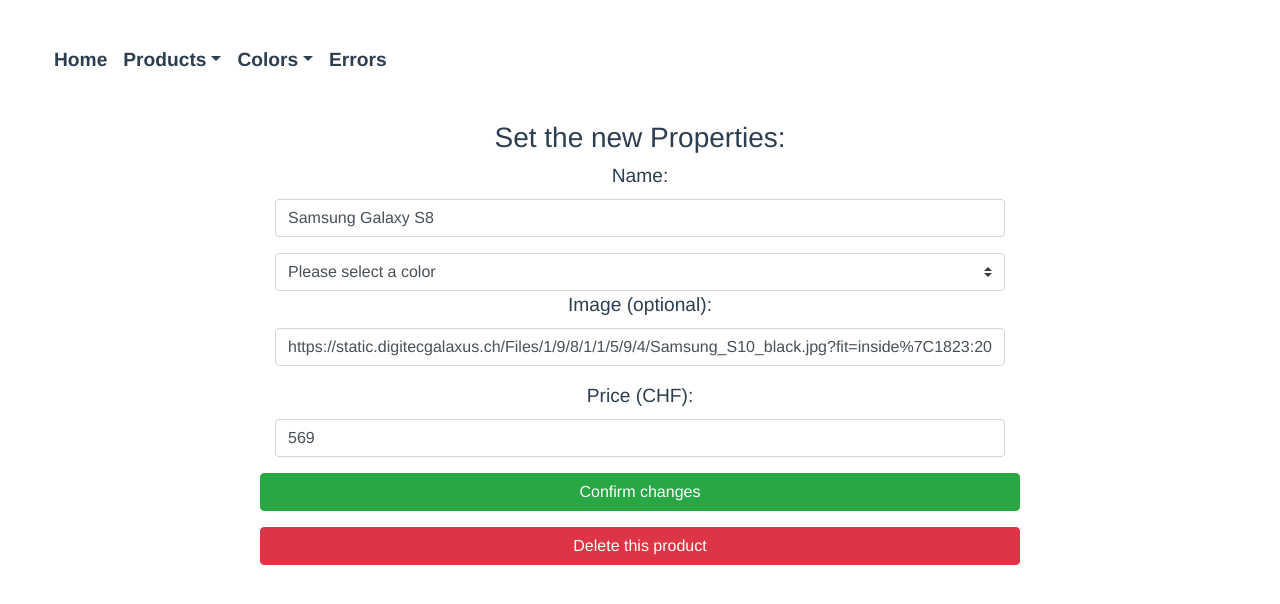
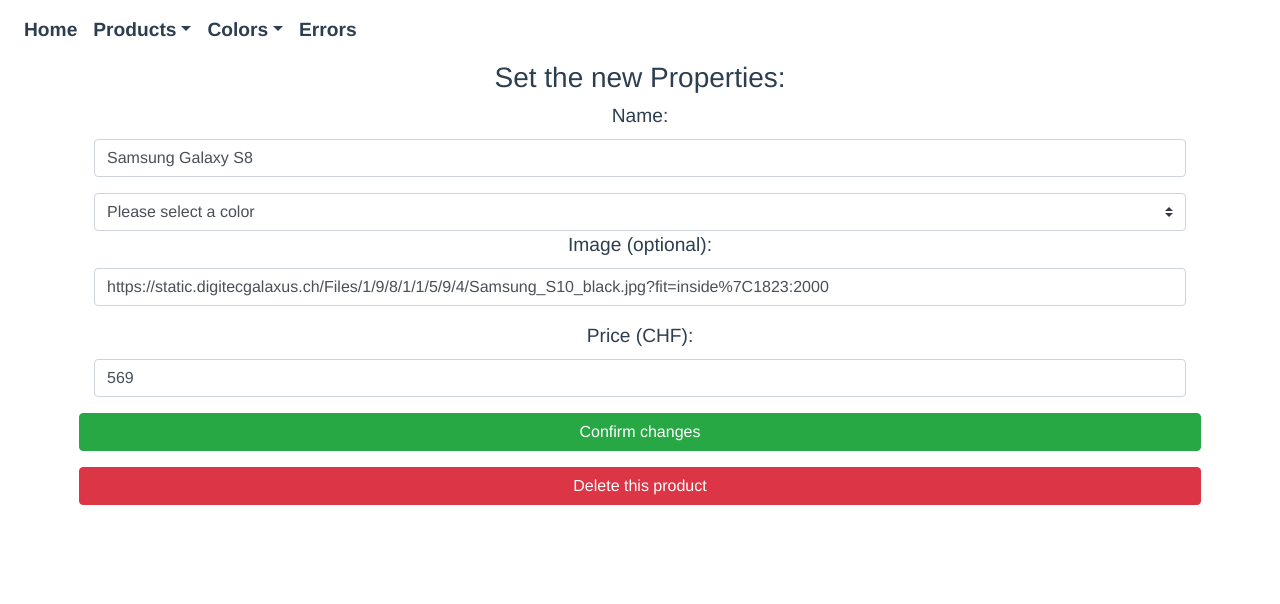
Before and after one commit to danimm/onedot-tasks, a Vue app: page /products/edit/1 in a window 1280 px wide. Shown: the top 604 px of the page. Built offline with nearby package versions, Linux system fonts and the light colour scheme.

Commit message:
reponsive done ready to deploy

```diff
--- a/src/App.vue
+++ b/src/App.vue
@@ -62,7 +62,7 @@
 }
 
 #nav {
-  padding: 30px;
+  // padding: 30px;
 
   a {
     font-weight: bold;
--- a/src/views/Home.vue
+++ b/src/views/Home.vue
@@ -1,5 +1,5 @@
 <template>
-  <div class="home">
+  <div class="home col-12">
     <div class="text-container container">
       <h1>Welcome to the ABC Company</h1>
       <h3>This is the Technical interview to Onedot Company in Schilieren</h3>
@@ -32,7 +32,7 @@
 }
 
 .text-container {
-  width: 70vh;
+  width: 80%;
 
   & h3 {
     padding-top: 40px;
--- a/src/views/colors/EditColors.vue
+++ b/src/views/colors/EditColors.vue
@@ -4,7 +4,7 @@
       Set the new Properties:
     </h3>
     <b-row>
-      <b-col cols="10" md="8" offset-md="2">
+      <b-col class="pl-4 pr-4">
         <b-form class="text-left">
           <!-- Color domain -->
           <b-form-group id="input-group-1" label="Domain:" label-for="input-1">
--- a/src/views/products/EditProduct.vue
+++ b/src/views/products/EditProduct.vue
@@ -2,7 +2,7 @@
   <div class="container">
     <h3>Set the new Properties:</h3>
     <b-row>
-      <b-col cols="10" md="8" offset-md="2">
+      <b-col class="pl-4 pr-4">
         <b-form>
           <!-- Product name -->
           <b-form-group id="input-group-1" label="Name:" label-for="input-1">
```
